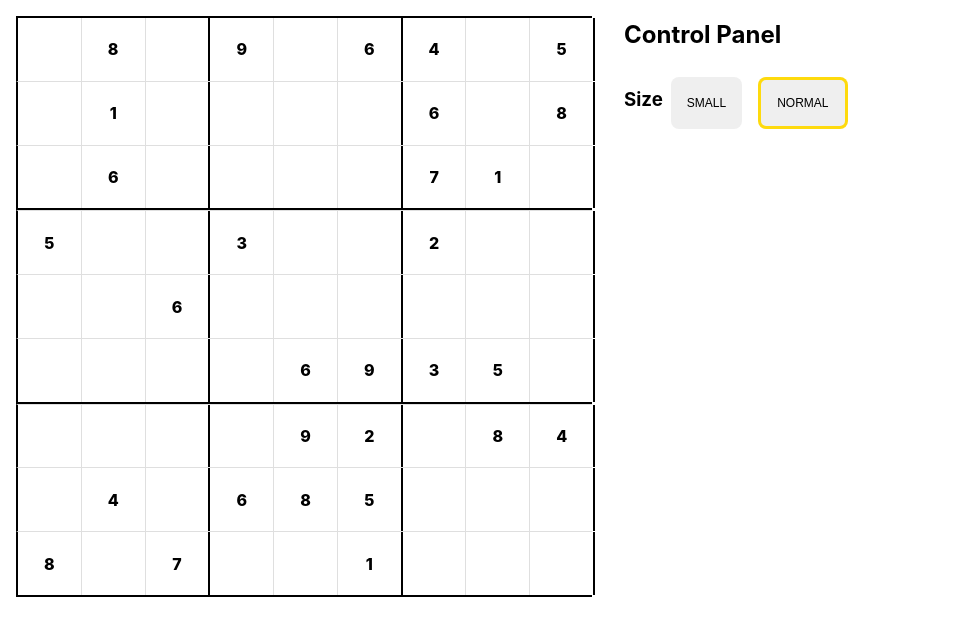
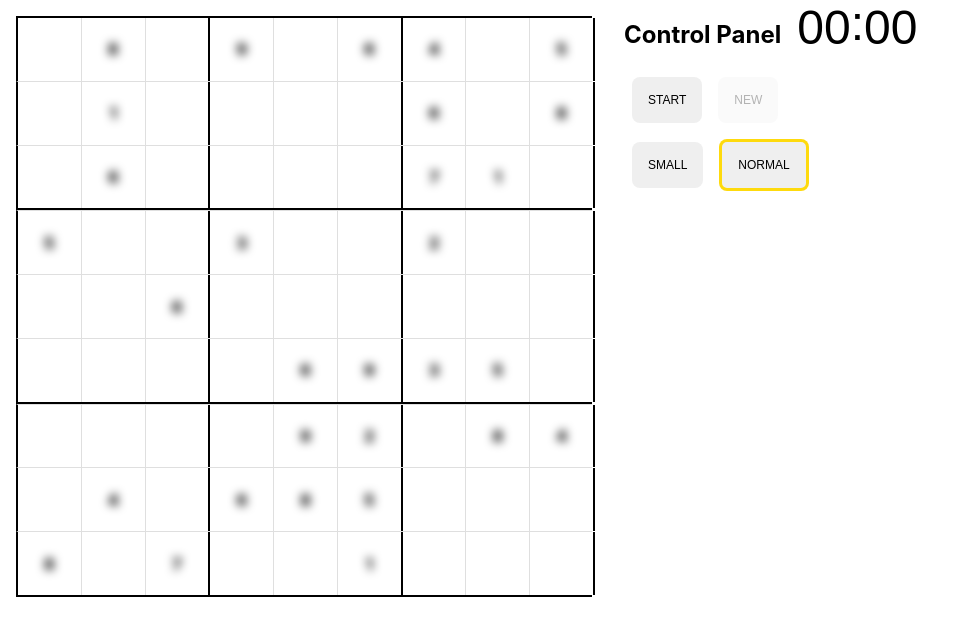
Before and after one commit to JonasNicoletti/sudoku-app, a React (Create React App) app: page / in a window 1280 px wide. Shown: the top 636 px of the page, without its empty margins (0-963 px from the left). Built offline with nearby package versions, Linux system fonts and the light colour scheme.

Commit message:
(feat) timer; start/new game

```diff
--- a/package.json
+++ b/package.json
@@ -15,6 +15,7 @@
     "react-dom": "^17.0.2",
     "react-modal": "^3.14.3",
     "react-scripts": "4.0.3",
+    "react-timer-hook": "^3.0.5",
     "typescript": "^4.4.3",
     "web-vitals": "^1.1.2",
     "zustand": "^3.5.13"
--- /dev/null
+++ b/src/components/control-panel/ButtonController.tsx
@@ -0,0 +1,22 @@
+function ButtonController({
+  displayName,
+  onClick,
+  isActive,
+  disabled,
+}: {
+  displayName: string;
+  onClick: () => void;
+  isActive: boolean;
+  disabled?: boolean;
+}) {
+  return (
+    <input
+      type="button"
+      className={`button-controller-button ${isActive ? "border" : ""}`}
+      value={displayName}
+      onClick={() => onClick()}
+      disabled={disabled}
+    />
+  );
+}
+export default ButtonController;
--- /dev/null
+++ b/src/components/control-panel/game-controller/index.tsx
@@ -0,0 +1,31 @@
+import useStore from "../../../store";
+import ButtonController from "../ButtonController";
+
+function GameController() {
+  const { isRunning, setIsRunning, isNew, setIsNew } = useStore();
+
+  return (
+    <>
+      <ButtonController
+        displayName="Start"
+        onClick={() => {
+          setIsRunning(true);
+          setIsNew(false);
+        }}
+        isActive={false}
+        disabled={isRunning}
+      />
+      <ButtonController
+        displayName="New"
+        onClick={() => {
+          setIsRunning(false);
+          setIsNew(true);
+        }}
+        isActive={false}
+        disabled={isNew}
+      />
+    </>
+  );
+}
+
+export default GameController;
--- a/src/components/control-panel/index.tsx
+++ b/src/components/control-panel/index.tsx
@@ -1,9 +1,15 @@
+import GameController from "./game-controller";
 import SizeController from "./size-controller";
+import Timer from "./timer";
 
 function ControlPanel() {
   return (
     <div className="control-panel">
-      <h2>Control Panel</h2>
+      <div className="control-panel-header">
+        <h2>Control Panel</h2>
+        <Timer />
+      </div>
+      <GameController />
       <SizeController />
     </div>
   );
--- a/src/components/control-panel/size-controller/SizeButton.tsx
+++ /dev/null
@@ -1,22 +0,0 @@
-import { GameSize } from "../../../models";
-import useStore from "../../../store";
-
-function SizeButton({ displaySize }: { displaySize: GameSize }) {
-  const { size, setSize } = useStore();
-
-  return (
-    <input
-      id="size"
-      type="button"
-      className={
-        size === displaySize
-          ? `size-controller-button border`
-          : `size-controller-button`
-      }
-      value={GameSize[displaySize]}
-      onClick={() => setSize(displaySize)}
-    />
-  );
-}
-
-export default SizeButton;
--- a/src/components/control-panel/size-controller/index.tsx
+++ b/src/components/control-panel/size-controller/index.tsx
@@ -1,12 +1,22 @@
 import { GameSize } from "../../../models";
-import SizeButton from "./SizeButton";
+import useStore from "../../../store";
+import ButtonController from "../ButtonController";
 
 function SizeController() {
+  const { size, setSize } = useStore();
+
   return (
     <div className="size-controller">
-      <h3>Size</h3>
-      <SizeButton displaySize={GameSize.small} />
-      <SizeButton displaySize={GameSize.normal} />
+      <ButtonController
+        displayName={GameSize[GameSize.small]}
+        onClick={() => setSize(GameSize.small)}
+        isActive={size === GameSize.small}
+      />
+      <ButtonController
+        displayName={GameSize[GameSize.normal]}
+        onClick={() => setSize(GameSize.normal)}
+        isActive={size === GameSize.normal}
+      />
       {/* <SizeButton displaySize={GameSize.large} /> */}
     </div>
   );
--- /dev/null
+++ b/src/components/control-panel/timer/index.tsx
@@ -0,0 +1,42 @@
+import { useEffect } from "react";
+import { useStopwatch } from "react-timer-hook";
+import useStore from "../../../store";
+
+function Timer() {
+  const { isRunning } = useStore();
+  const { seconds, minutes, pause, reset } = useStopwatch({
+    autoStart: false,
+  });
+
+  useEffect(() => {
+    if (isRunning) {
+      reset();
+    } else {
+      pause();
+    }
+    // eslint-disable-next-line react-hooks/exhaustive-deps
+  }, [isRunning]);
+  return (
+    <div className="clock">
+      <div className="minutes">
+        <div className="first">
+          <div className="number">{Math.floor(minutes / 10)}</div>
+        </div>
+        <div className="second">
+          <div className="number">{minutes % 10}</div>
+        </div>
+      </div>
+      <div className="tick">:</div>
+      <div className="seconds">
+        <div className="first">
+          <div className="number">{Math.floor(seconds / 10)}</div>
+        </div>
+        <div className="second infinite">
+          <div className="number">{seconds % 10}</div>
+        </div>
+      </div>
+    </div>
+  );
+}
+
+export default Timer;
--- a/src/components/game/Cell.tsx
+++ b/src/components/game/Cell.tsx
@@ -28,10 +28,11 @@ const getReadableValue = (value: number) => {
 
 function Cell({ row, column, hasBorder }: CellProps) {
   Modal.setAppElement("#root");
-  const { getCell, setCell, size } = useStore((state) => state);
+  const { getCell, setCell, size, isNew } = useStore((state) => state);
   const [isActive, setIsActive] = useState(false);
   const { value, isDeletable } = getCell(row, column);
   const dial = [];
+
   for (let index = 0; index < size + 1; index++) {
     dial.push(
       <div
@@ -52,7 +53,7 @@ function Cell({ row, column, hasBorder }: CellProps) {
       } ${isDeletable ? "" : "fix"}`}
       onClick={() => setIsActive(isDeletable && !isActive)}
     >
-      {getReadableValue(value)}
+      <span className={isNew ? "blur" : ""}>{getReadableValue(value)}</span>
       <Modal
         isOpen={isActive}
         onAfterClose={() => setIsActive(false)}
--- a/src/index.scss
+++ b/src/index.scss
@@ -32,11 +32,15 @@ body {
 .control-panel {
   margin-left: 1rem;
 }
-.size-controller {
+.control-panel-header {
   display: flex;
   flex-direction: row;
+  h2 {
+    margin-right: 1rem;
+  }
 }
-.size-controller-button {
+.button-controller-button {
+  cursor: pointer;
   border: none;
   padding: 1rem;
   text-align: center;
@@ -85,6 +89,15 @@ body {
   &.fix {
     font-weight: 800;
   }
+  span {
+    &.blur {
+      -webkit-filter: blur(0.125rem);
+      -moz-filter: blur(0.1rem);
+      -o-filter: blur(0.1rem);
+      -ms-filter: blur(0.1rem);
+      filter: blur(0.3rem);
+    }
+  }
 }
 .value-input {
   border: 1px solid $line-color;
@@ -100,3 +113,49 @@ body {
   cursor: pointer;
   flex: 0 0 21%;
 }
+
+.clock {
+  height: 3rem;
+  font-size: 3rem;
+  font-family: sans-serif;
+  display: flex;
+  position: relative;
+  /*background: green;*/
+  overflow: hidden;
+}
+
+.clock::before,
+.clock::after {
+  content: "";
+  width: 1rem;
+  height: 2rem;
+  position: absolute;
+  z-index: 2;
+}
+
+.clock::after {
+  bottom: 0;
+}
+
+.clock > div {
+  display: flex;
+}
+.tick {
+  line-height: 1;
+}
+.tick-hidden {
+  opacity: 0;
+}
+
+.move {
+  animation: move linear 1s infinite;
+}
+
+@keyframes move {
+  from {
+    transform: translateY(0vh);
+  }
+  to {
+    transform: translateY(-20vh);
+  }
+}
--- a/src/store.ts
+++ b/src/store.ts
@@ -11,9 +11,16 @@ interface SizeState {
 }
 const createSize = (set: SetState<GameState>, get: GetState<GameState>) => ({
   size: INITIAL_SIZE,
-  setSize: (size: GameSize) => set(() => ({
-    size: size, grid: generateGame(size)
-  })),
+  setSize: (size: GameSize) => {
+    set({
+      size: size,
+    })
+    if (get().isNew) {
+      set({
+        grid: generateGame(size)
+      })
+    }
+  },
 });
 
 interface GridState {
@@ -45,13 +52,36 @@ const createGrid = (set: SetState<GameState>, get: GetState<GameState>) => ({
   }
 })
 
+interface ControllerState {
+  isRunning: boolean;
+  setIsRunning: (isRunning: boolean) => void;
+  isNew: boolean;
+  setIsNew: (isNew: boolean) => void;
+}
 
+const createController = (set: SetState<GameState>, get: GetState<GameState>) => ({
+  isRunning: false,
+  setIsRunning: (isRunning: boolean) => set({ isRunning: isRunning }),
+  isNew: true,
+  setIsNew: (isNew: boolean) => {
+    if (isNew) {
+      set({
+        grid: generateGame(get().size)
+      })
+    }
+    set({
+      isNew: isNew
+    })
 
-export type GameState = SizeState & GridState;
+  }
+})
+
+export type GameState = SizeState & GridState & ControllerState;
 
 const useStore = create<GameState>((set, get) => ({
   ...createSize(set, get),
-  ...createGrid(set, get)
+  ...createGrid(set, get),
+  ...createController(set, get),
 }));
 
 
```
Also changed, not shown: 1 other file (tests, documents, lock files or other folders).
